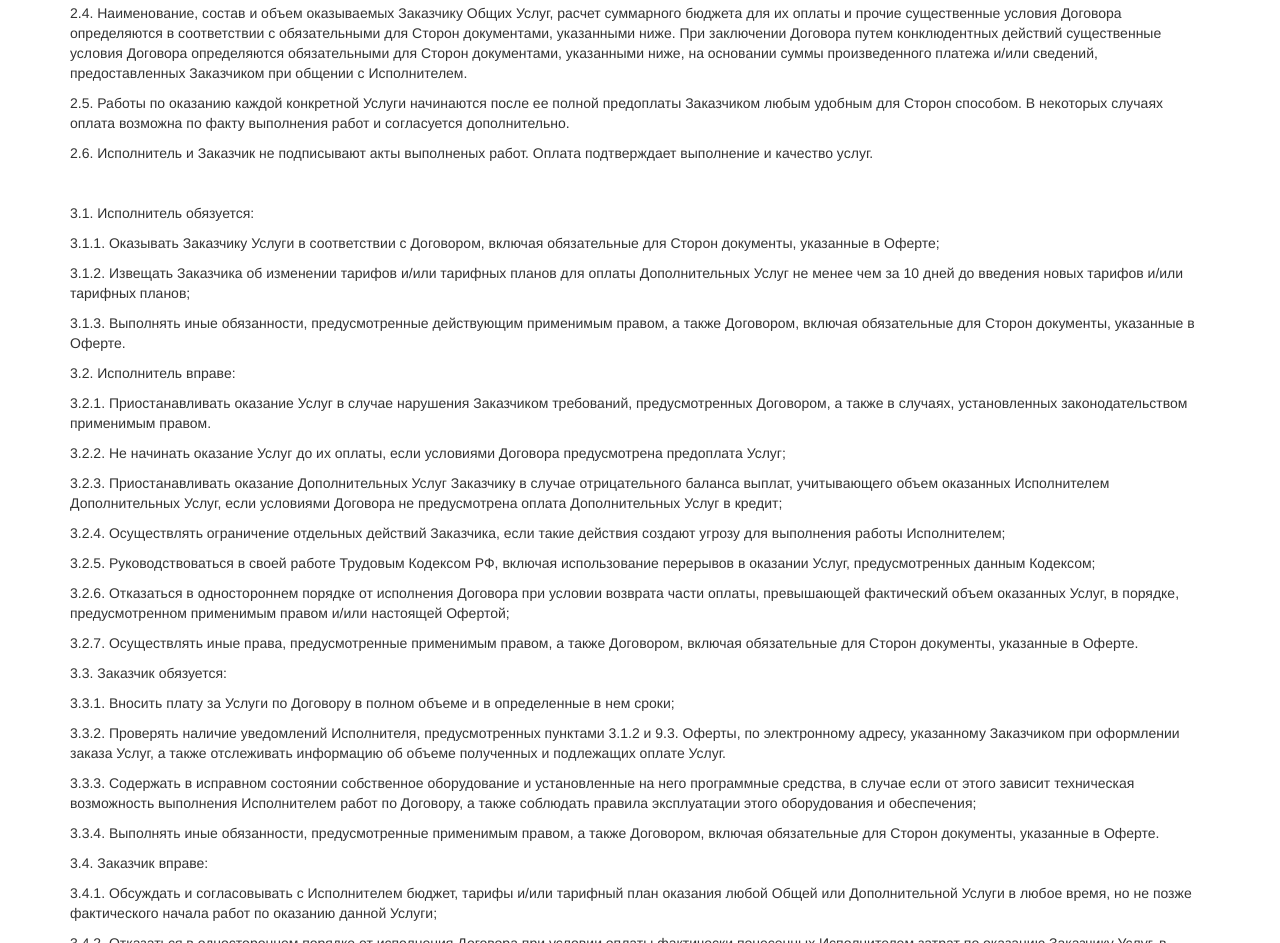
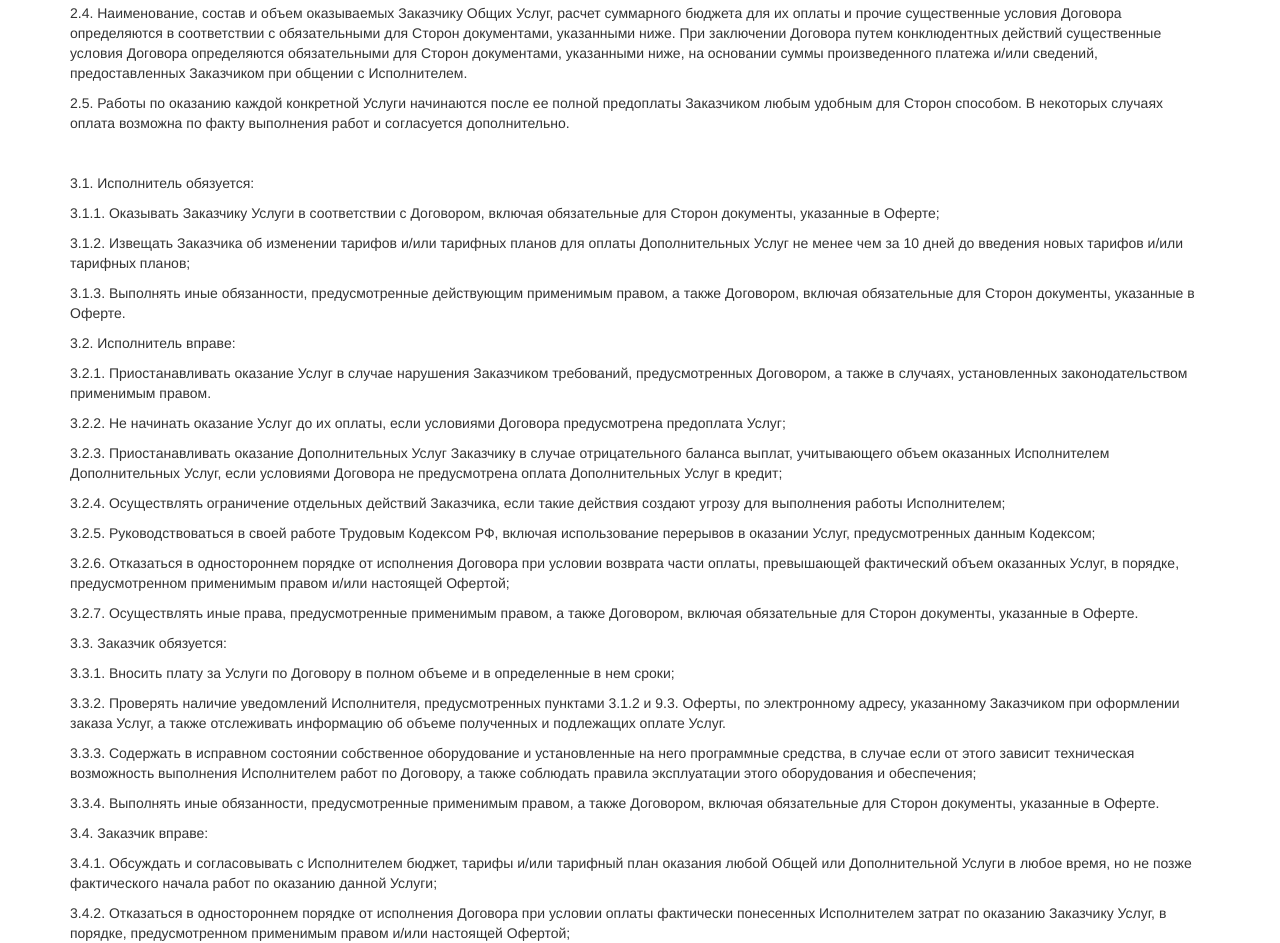
Before and after one commit to onehels/onehels.github.io, a plain HTML site: page index.html in a window 1280 px wide. Shown: the part 1087-2030 px from the top of the page. Drawn offline with nearby package versions, Linux system fonts and the light colour scheme.

Commit message:
Update index.html

```diff
--- a/index.html
+++ b/index.html
@@ -61,8 +61,6 @@
         <p>2.4. Наименование, состав и объем оказываемых Заказчику Общих Услуг, расчет суммарного бюджета для их оплаты и прочие существенные условия Договора определяются в соответствии с обязательными для Сторон документами, указанными ниже. При заключении Договора путем конклюдентных действий существенные условия Договора определяются обязательными для Сторон документами, указанными ниже, на основании суммы произведенного платежа и/или сведений, предоставленных Заказчиком при общении с Исполнителем.</p>
 
         <p>2.5. Работы по оказанию каждой конкретной Услуги начинаются после ее полной предоплаты Заказчиком любым удобным для Сторон способом. В некоторых случаях оплата возможна по факту выполнения работ и согласуется дополнительно.</p>
-
-        <p>2.6. Исполнитель и Заказчик не подписывают акты выполненых работ. Оплата подтверждает выполнение и качество услуг.</p>
 
         <p>&nbsp;</p>
 
```
